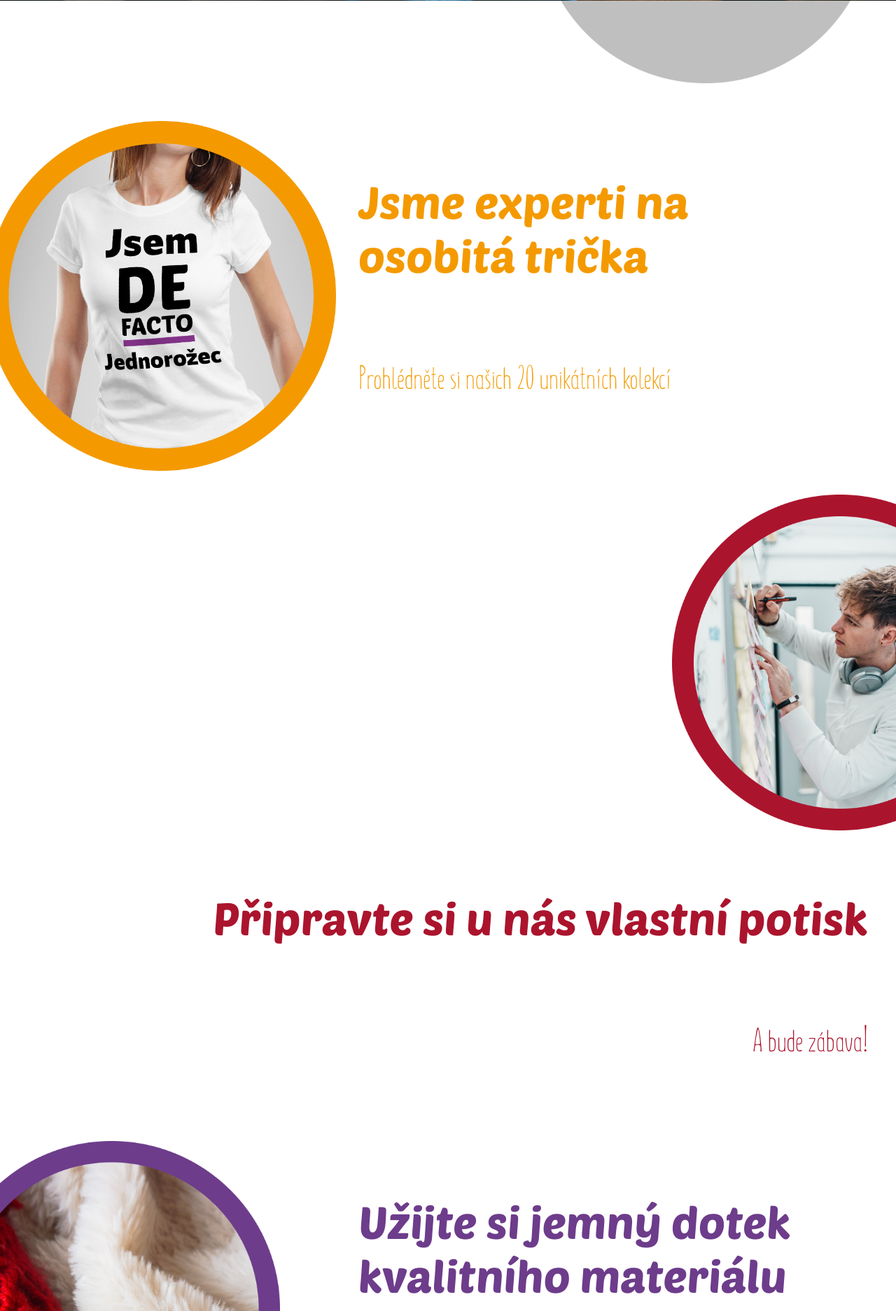
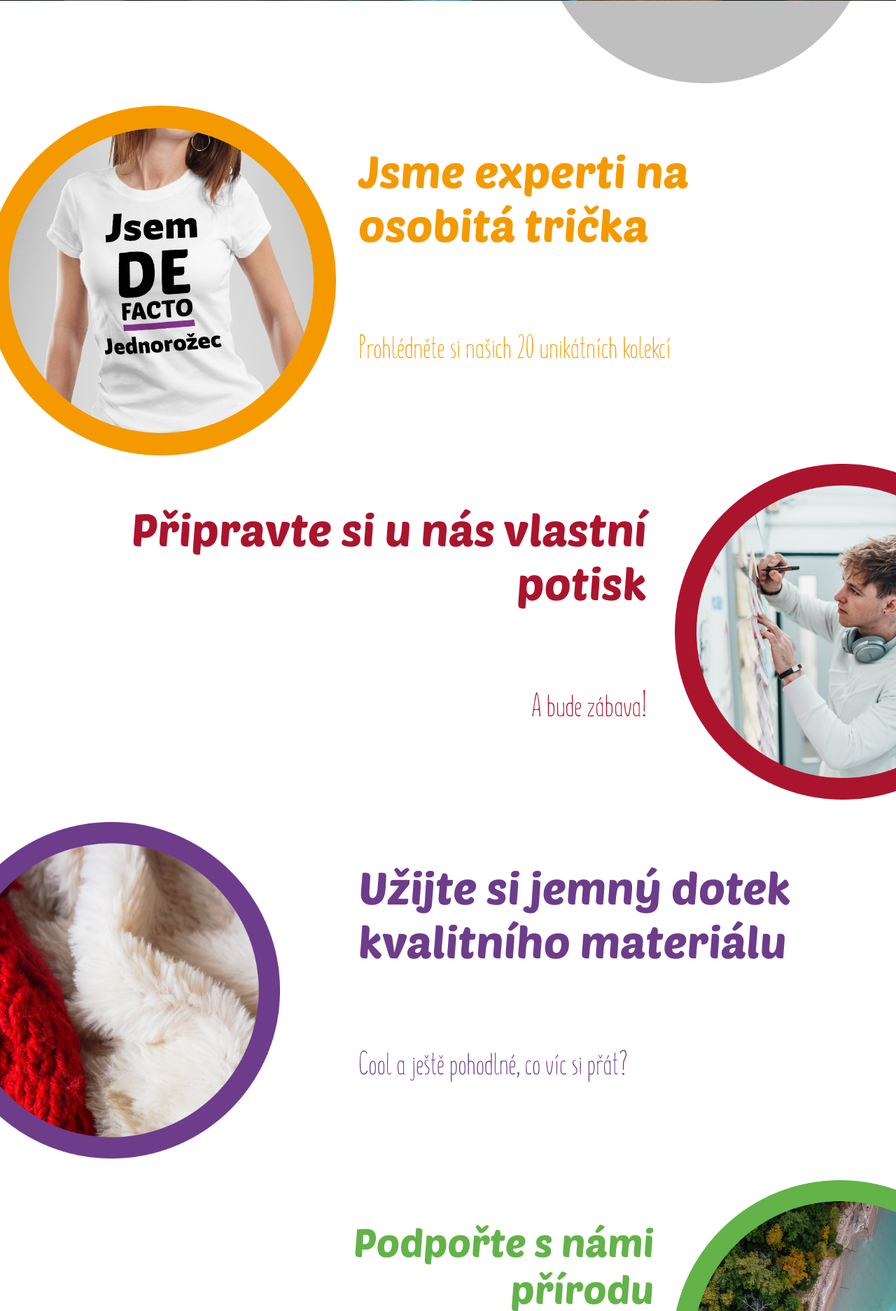
Before and after one commit to Rtizie/refacto-eshop, a Flask app: template app/templates/index.html in a window 1280 px wide. Shown: the part 847-2721 px from the top of the page at 70% size. Run offline with Flask 2, Linux system fonts and the light colour scheme; the template is opened without the code that fills it, so the values that code supplies are empty; some libraries are stand-ins or nearby versions.

Commit message:
float to flexbox

```diff
--- a/app/templates/index.html
+++ b/app/templates/index.html
@@ -24,35 +24,35 @@
             <div class="info">
                 <div class="bubble" style=" float: right;"></div>
             </div>
-            <div class="info" id="first-bubble">
+            <div class="info" id="first-bubble" style="display: flex; flex-direction: row;">
                     <div class="bubble"></div>
                     <div class="text">
                         <h1>Jsme experti na osobitá trička</h1>
                         <p>Prohlédněte si našich 20 unikátních kolekcí</p>
                     </div>
             </div>
-            <div class="info">
-                <div class="bubble"  style="float: right;"></div>
-                <div class="text" style="float: right;text-align: right;">
+            <div class="info" style="display: flex; flex-direction: row; justify-content: right;">
+                <div class="text">
                     <h1>Připravte si u nás vlastní potisk</h1>
                     <p>A bude zábava!</p>
                 </div>
+                <div class="bubble"></div>
             </div>
-            <div class="info">
+            <div class="info" style="display: flex; flex-direction: row;">
                 <div class="bubble"></div>
                 <div class="text">
                     <h1>Užijte si jemný dotek kvalitního materiálu</h1>
                     <p>Cool a ještě pohodlné, co víc si přát?</p>
                 </div>
             </div>
-            <div class="info">
-                <div class="bubble"  style="float: right;"></div>
-                <div class="text" style="float: right;text-align: right;">
+            <div class="info" style="display: flex; flex-direction: row; justify-content: right;">
+                <div class="text">
                     <h1>Podpořte s námi přírodu</h1>
                     <p>Veškeré naše produkty pocházejí z udržitelných zdrojů</p>
                 </div>
+                <div class="bubble"></div>
             </div>
-            <div class="info">
+            <div class="info" style="display: flex; flex-direction: row;">
                 <div class="bubble"></div>
                 <div class="text">
                     <h1>Užijte si rychlé a spolehlivé dopravy až domů</h1>
```
